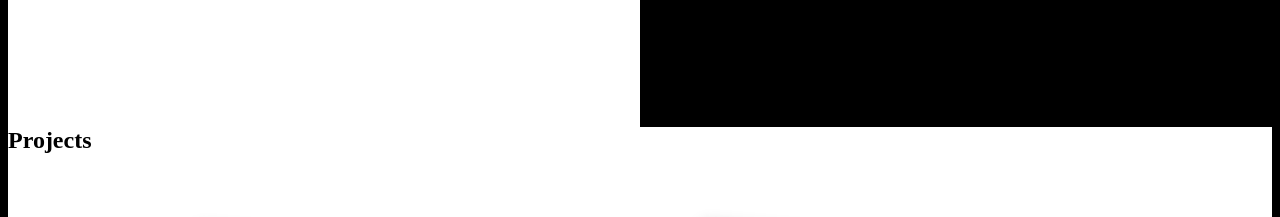
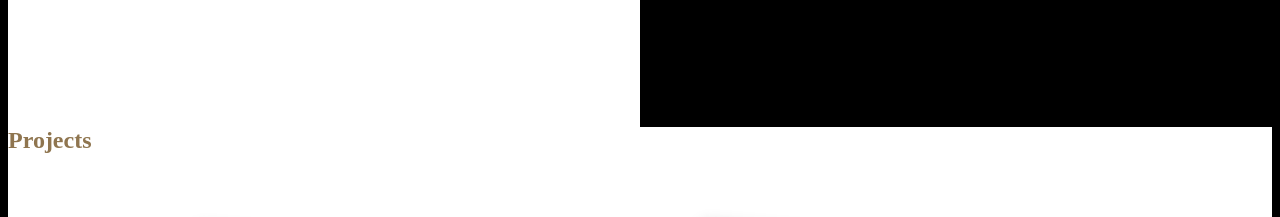
Before and after one commit to HamzaaMB/portfolio, a React (Create React App) app in the folder client/: page / in a window 1280 px wide. Shown: the part 1500-1717 px from the top of the page. Built offline with nearby package versions, Linux system fonts and the light colour scheme.

Commit message:
projects and contact container heights fixed

```diff
--- a/client/src/styles/main.scss
+++ b/client/src/styles/main.scss
@@ -85,9 +85,10 @@ a {
 
 .skills, .story {
   width: 50%;
-  height: 80vh;
+  height: 100vh;
 }
-.skills-title, .my {
+
+.skills-title, .my, .project-title {
   color: #8F754F;
 }
 .skills {
```
